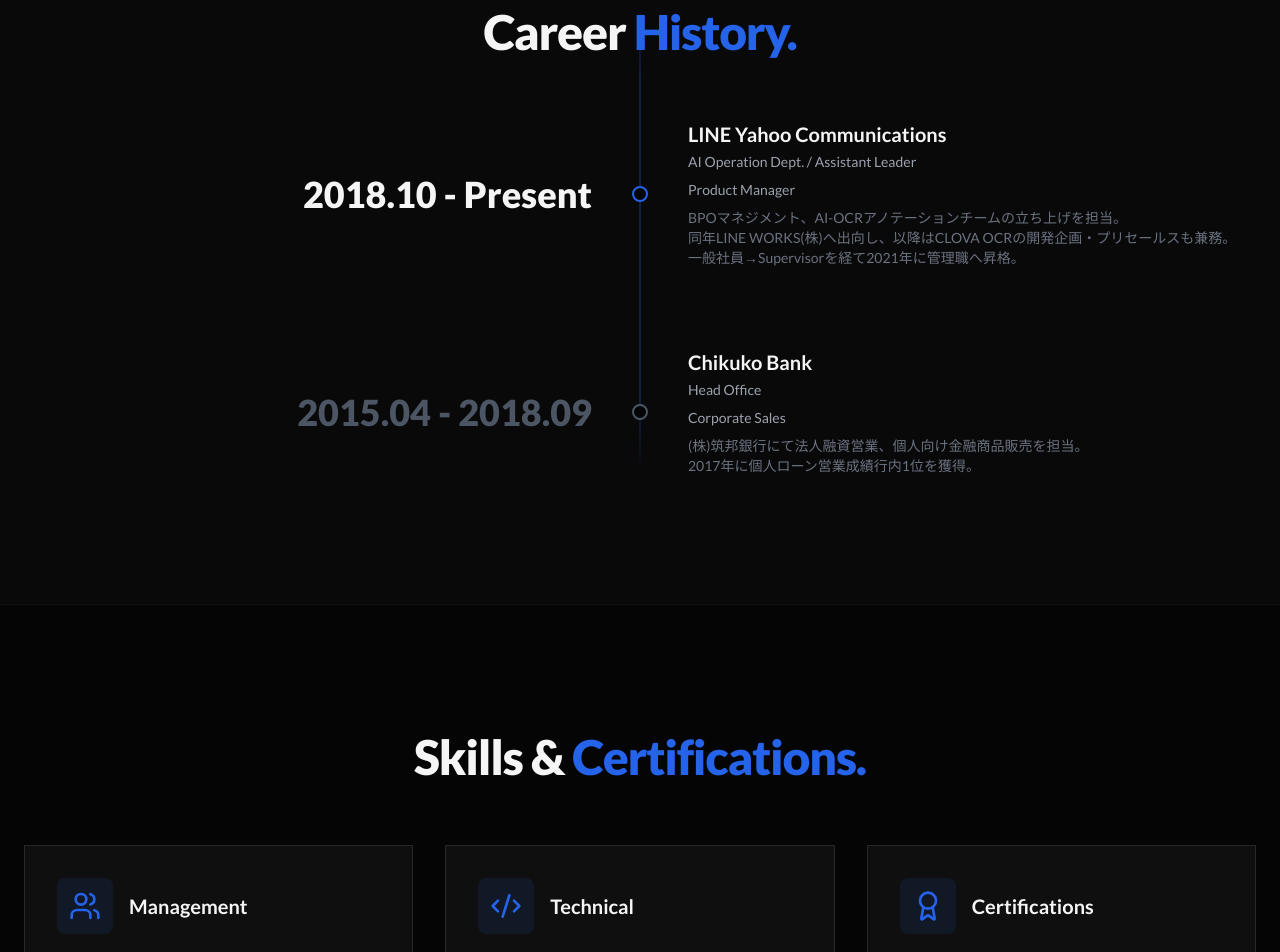
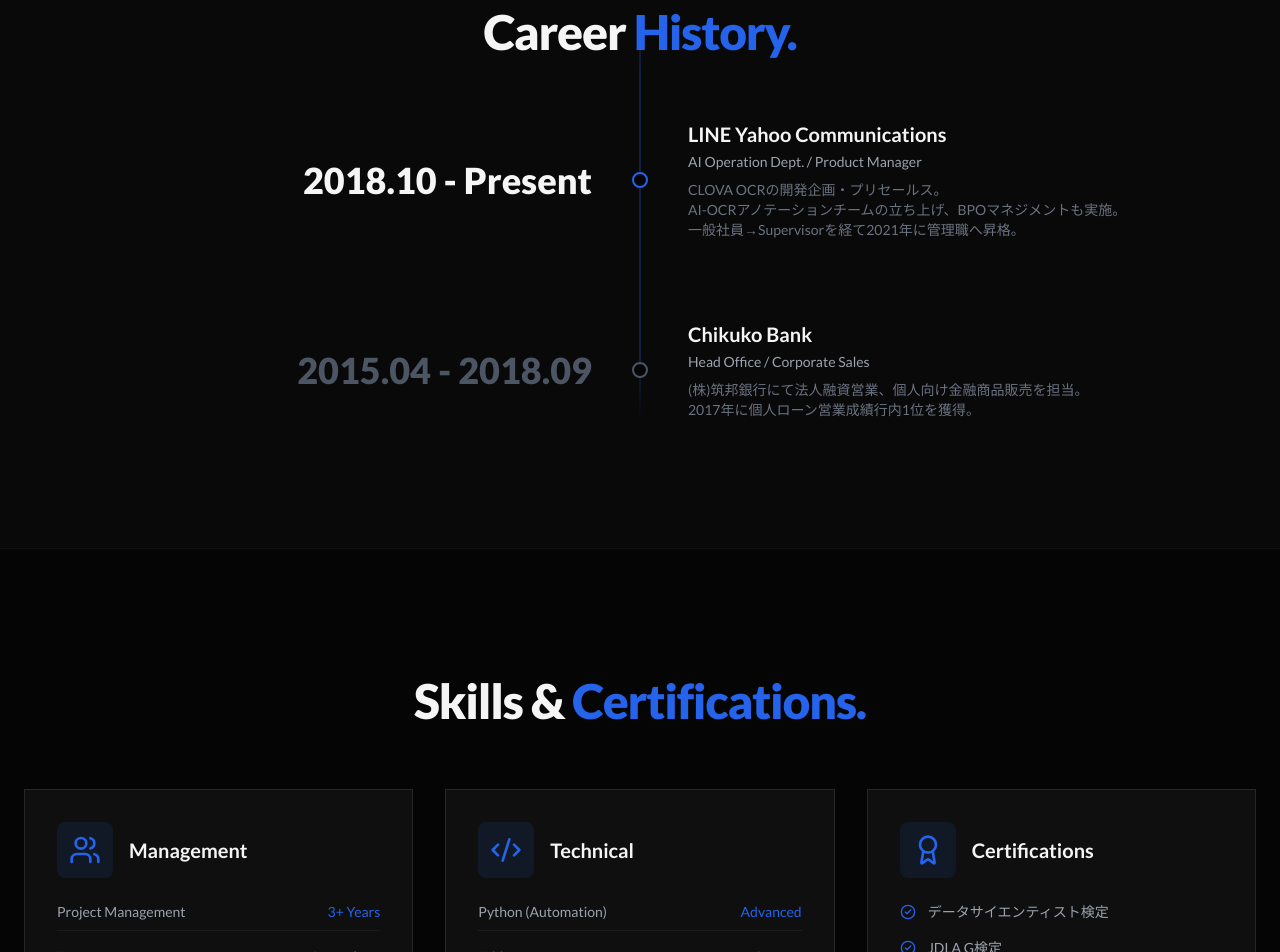
Before and after one commit to ryosuke1129/portfolio, a plain HTML site: page index.html in a window 1280 px wide. Shown: the part 1561-2513 px from the top of the page. Drawn offline with nearby package versions, Linux system fonts and the light colour scheme.

Commit message:
Update index.html

```diff
--- a/index.html
+++ b/index.html
@@ -372,11 +372,10 @@
                     <!-- Content (Right on Desktop, Bottom on Mobile) -->
                     <div class="w-full md:w-1/2 md:pl-12 reveal md:reveal-right order-2">
                         <h3 class="text-lg md:text-xl font-bold text-white mb-1">LINE Yahoo Communications</h3>
-                        <p class="text-gray-400 text-sm mb-2">AI Operation Dept. / Assistant Leader</p>
-                        <p class="text-gray-400 text-sm mb-2">Product Manager</p>
+                        <p class="text-gray-400 text-sm mb-2">AI Operation Dept. / Product Manager</p>
                         <p class="text-xs md:text-sm text-gray-500 leading-relaxed">
-                            BPOマネジメント、AI-OCRアノテーションチームの立ち上げを担当。<br>
-                            同年LINE WORKS(株)へ出向し、以降はCLOVA OCRの開発企画・プリセールスも兼務。<br>
+                            CLOVA OCRの開発企画・プリセールス。<br>
+                            AI-OCRアノテーションチームの立ち上げ、BPOマネジメントも実施。<br>
                             一般社員→Supervisorを経て2021年に管理職へ昇格。
                         </p>
                     </div>
@@ -390,8 +389,7 @@
                     <div class="absolute left-[-11px] md:left-1/2 w-4 h-4 bg-black border-2 border-gray-600 rounded-full md:transform md:-translate-x-1/2 z-10 group-hover:border-accent group-hover:bg-accent transition-all duration-300 top-2 md:top-auto"></div>
                     <div class="w-full md:w-1/2 md:pl-12 reveal md:reveal-right order-2">
                         <h3 class="text-lg md:text-xl font-bold text-white mb-1">Chikuko Bank</h3>
-                        <p class="text-gray-400 text-sm mb-2">Head Office</p>
-                        <p class="text-gray-400 text-sm mb-2">Corporate Sales</p>
+                        <p class="text-gray-400 text-sm mb-2">Head Office / Corporate Sales</p>
                         <p class="text-xs md:text-sm text-gray-500 leading-relaxed">
                             (株)筑邦銀行にて法人融資営業、個人向け金融商品販売を担当。<br>
                             2017年に個人ローン営業成績行内1位を獲得。
```
